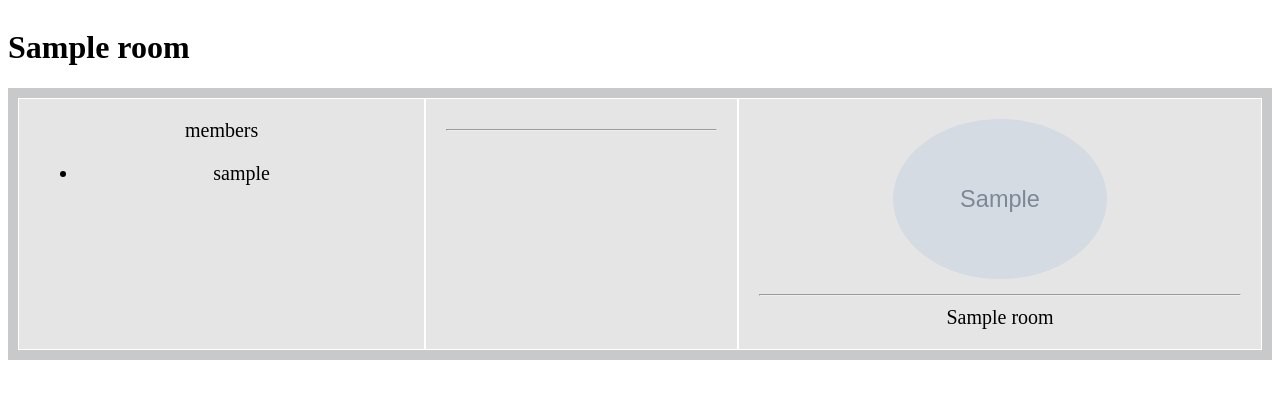
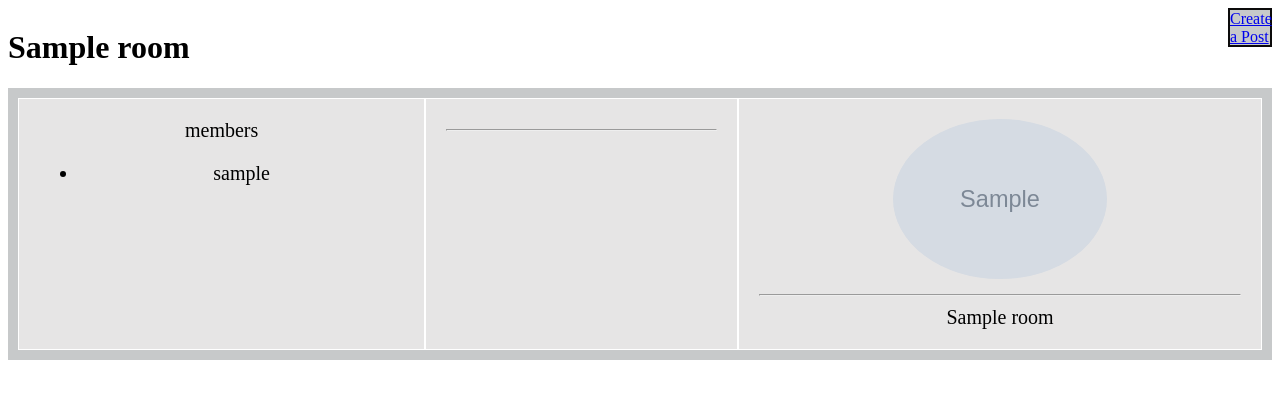
Before and after one commit to SalehOH/Rabbit, a Django app: a page that uses templates/RabbitHole/room.html in a window 1280 px wide. Shown: the top 399 px of the page. Run offline with Django 4.2, Linux system fonts and the light colour scheme; a user stored in the database is signed in; tables that the repository leaves empty hold one stand-in row (values such as "Sample post"); grey boxes marked "Sample" are stand-in pictures.

Commit message:
post and create_post viewes added with a post template

```diff
--- a/RabbitHole/urls.py
+++ b/RabbitHole/urls.py
@@ -7,7 +7,7 @@ urlpatterns = [
     path('create-room/', views.create_room, name='create_room'),
     path('r/<room_name>/', views.room, name='room'),
     path('<room_name>/<user_id>/join/', views.join_room, name='join_room'),
-    #path('<room_name>/create-post/', views.create_post, name='create_post'),
-    #path('<room_name>/<post_id>/<post_slug>/', views.post, name='post'),
+    path('<room_name>/create-post/', views.create_post, name='create_post'),
+    path('<room_name>/<post_id>/<post_slug>/', views.post, name='post'),
     #path('<room_name>/<post_id>/<post_slug>/create-reply/', views.create_reply, name='create_reply'),
 ]
--- a/RabbitHole/views.py
+++ b/RabbitHole/views.py
@@ -5,7 +5,7 @@ from django.contrib import messages
 
 
 from .models import Room, Post
-from .forms import RoomForm
+from .forms import RoomForm, PostForm
 
 User = get_user_model()
 
@@ -48,7 +48,9 @@ def create_room(request):
     else:
         form = RoomForm()
 
-    return render(request, 'RabbitHole/create.html', {'form': form,})
+    return render(request, 'RabbitHole/create.html', {'form': form, 'name':'Room',})
+
+
 
 @login_required
 def join_room(request, room_name, user_id):
@@ -64,3 +66,27 @@ def join_room(request, room_name, user_id):
             return redirect('room', room_name=room_name)
     else:
         redirect('home')
+
+
+
+def post(request, room_name, post_id, post_slug):
+    post = get_object_or_404(Post, id=post_id, room__name=room_name, slug=post_slug)
+    replies = post.replies.all().order_by('-created_at')
+    context = {'post': post, 'replies': replies}
+    return render(request, 'RabbitHole/post.html', context)
+
+@login_required
+def create_post(request, room_name):
+    room = get_object_or_404(Room, name=room_name)
+    if request.method == 'POST':
+        form = PostForm(request.POST, request.FILES)
+        if form.is_valid():
+            post = form.save(commit=False)
+            post.room = room
+            post.user = request.user
+            post.save()
+            messages.success(request, 'Post created successfully!')
+            return redirect('post', room_name=room_name, post_id=post.id, post_slug=post.slug)
+    else:
+        form = PostForm()
+    return render(request, 'RabbitHole/create.html', {'form': form, 'room': room, 'name':'Post',})
--- a/templates/RabbitHole/room.html
+++ b/templates/RabbitHole/room.html
@@ -5,8 +5,14 @@
 {% block content %}
 <div class="container">
     <h1>{{room.name}}</h1>
-    {% if request.user not in room.participants.all %}
-        <a href="{% url 'join_room' room_name=room.name user_id=request.user.id%}"> Join</a>
+    {% if request.user.is_authenticated %}
+    <div class="container">
+        {% if request.user not in room.participants.all %}
+            <a href="{% url 'join_room' room_name=room.name user_id=request.user.id%}"> Join</a>
+        {% else %}
+            <a href="{% url 'create_post' room_name=room.name%}"> Create a Post</a>
+        {% endif %}
+    </div>
     {% endif %}
 </div>
 
```
Also changed, not shown: templates/RabbitHole/create.html (+5 -5 lines), templates/RabbitHole/index.html (+6 -1 lines), templates/RabbitHole/post.html (added, +25 -0 lines).
